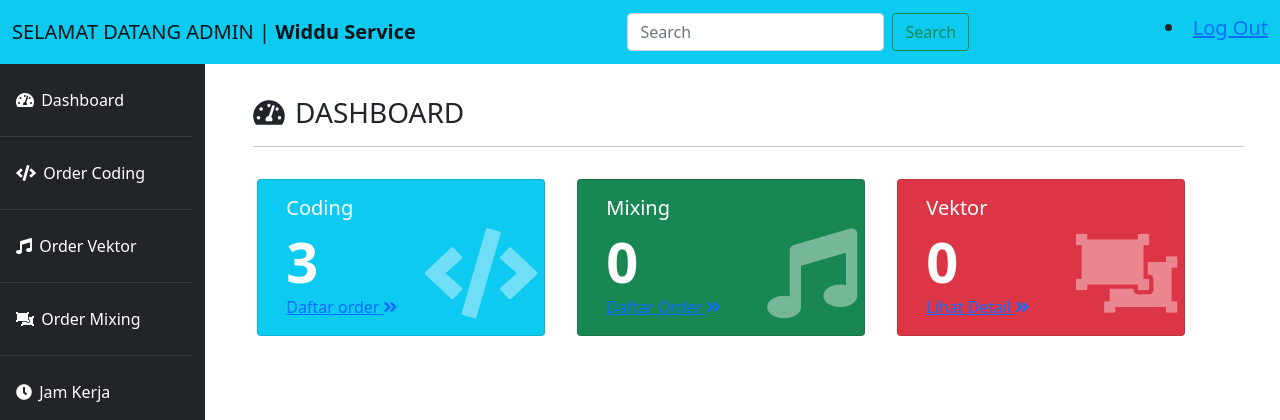
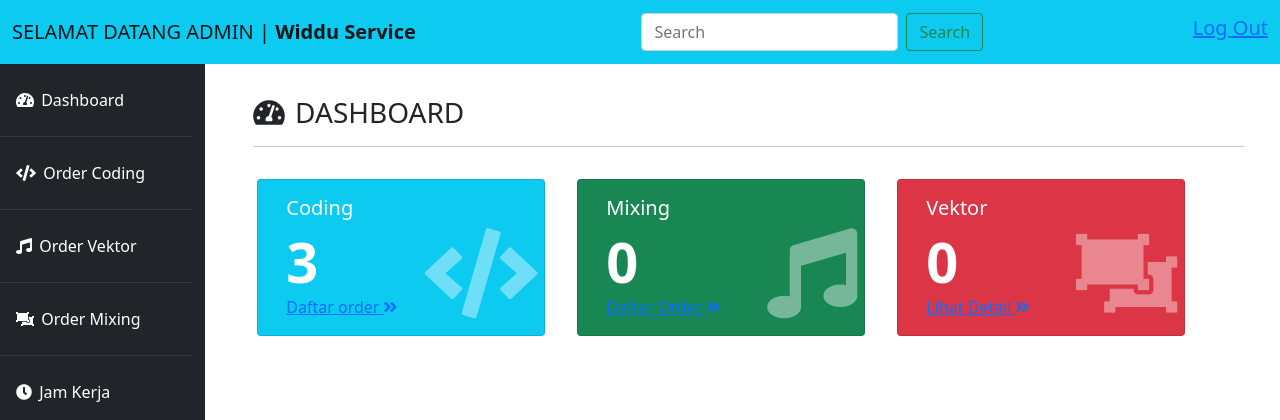
Before and after one commit to Ubayhee0774/Frontend-Admin, a PHP site: page /index.php in a window 1280 px wide. Shown: the top 420 px of the page. Run offline with PHP 8.4, Linux system fonts and the light colour scheme.

Commit message:
Update admin.css

```diff
--- a/admin.css
+++ b/admin.css
@@ -18,3 +18,7 @@ background-color: grey;
 .display-4{
 	font-weight: bold;
 }
+li{
+	list-style: none;
+
+}
```
